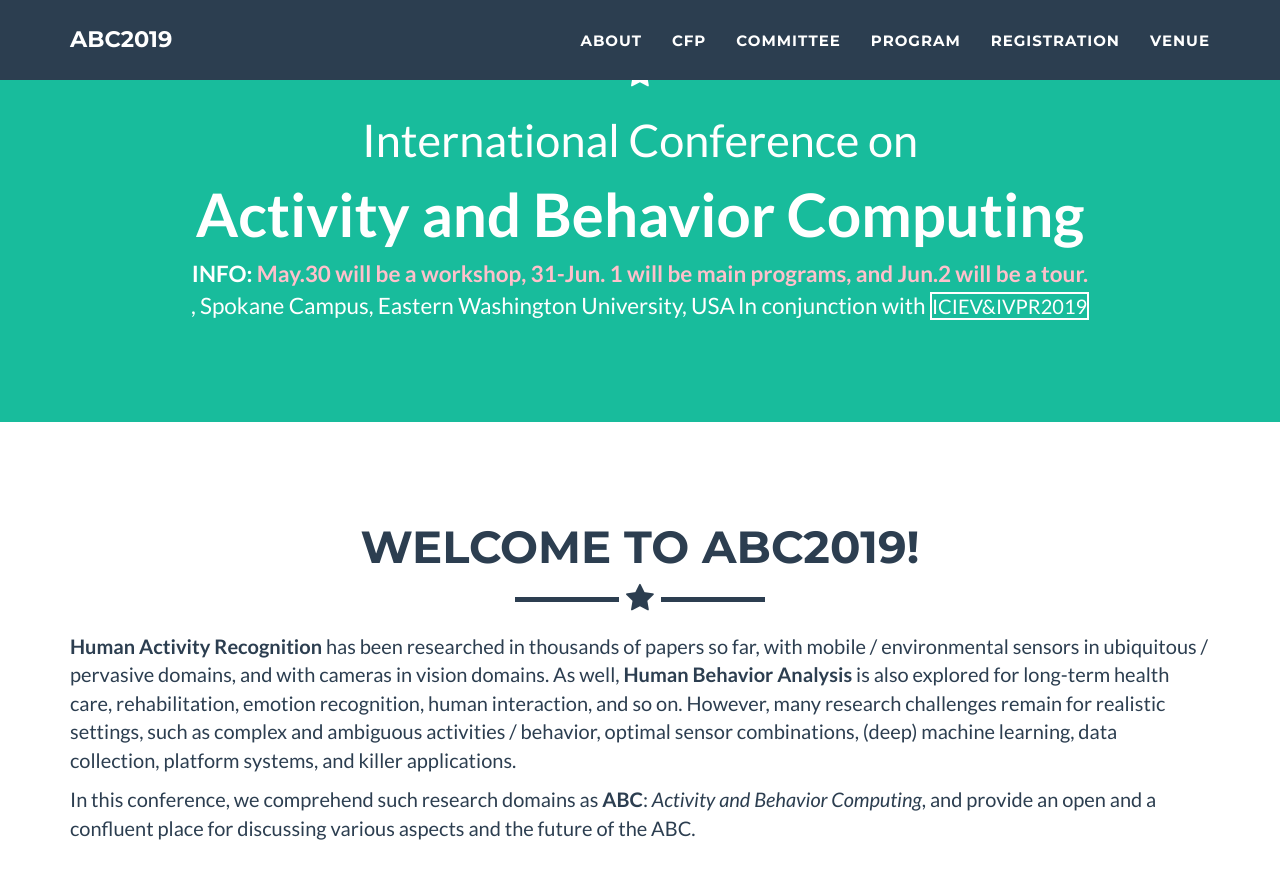
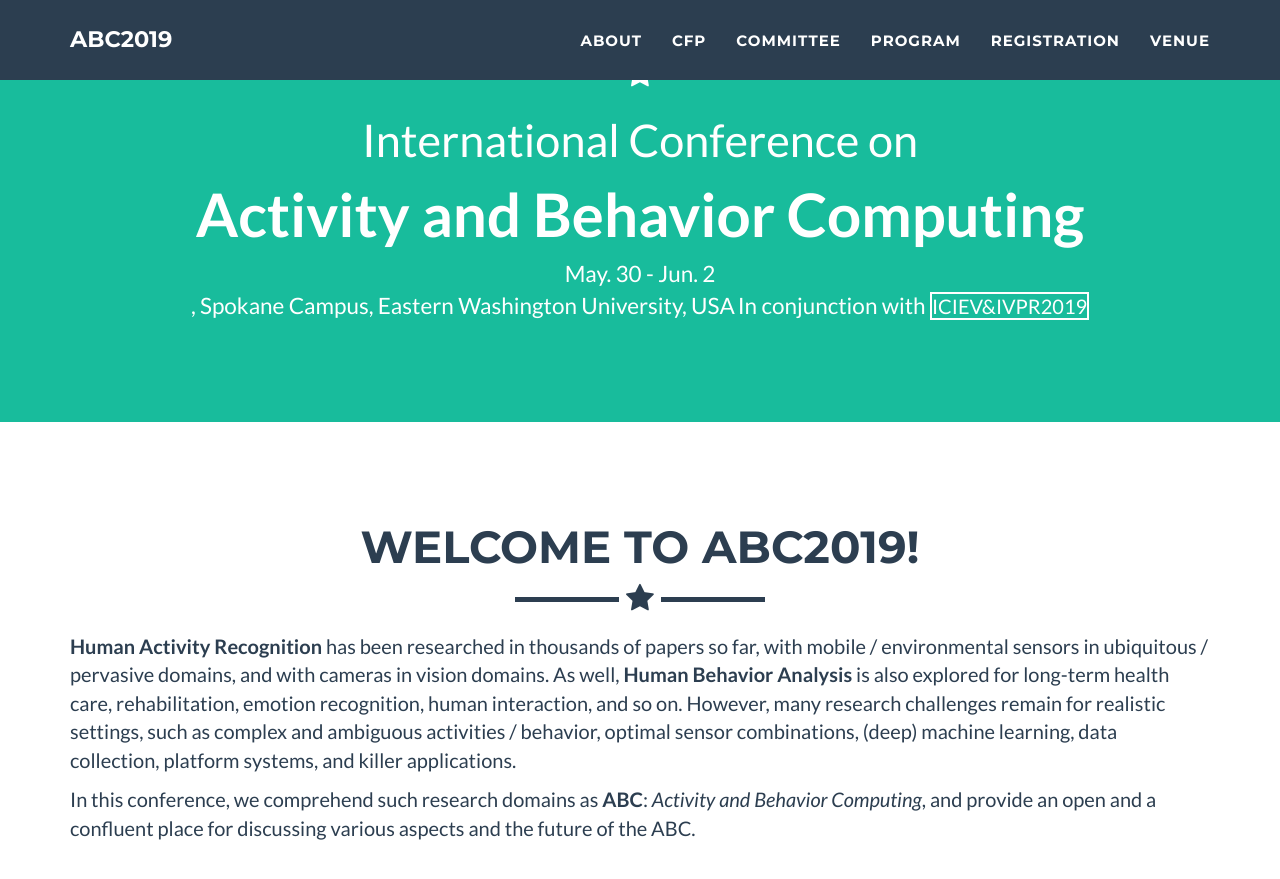
Before and after one commit to abc-research/2019, a Jekyll site: the page built from index.html, in a window 1280 px wide and 900 px high, scrolled down 466 px. Shown: the top 879 px of the window. Built offline with Jekyll 4.4.1, drawn with Linux system fonts in a browser that asks for light colours.

Commit message:
Update _config.yml

```diff
--- a/_config.yml
+++ b/_config.yml
@@ -8,7 +8,7 @@ conf_title1: "International Conference on"
 conf_title2: "Activity and Behavior Computing"
 meta_author: Sozo Inoue
 location: Spokane Campus, Eastern Washington University, USA
-date: <b>INFO:</b> <b style="color:pink">May.30 will be a workshop, 31-Jun. 1 will be main programs, and Jun.2 will be a tour.</b><br/>
+date: May. 30 - Jun. 2<br/>
 conjunction:
   name: ICIEV&IVPR2019
   url: http://cennser.org/ICIEV/
```
